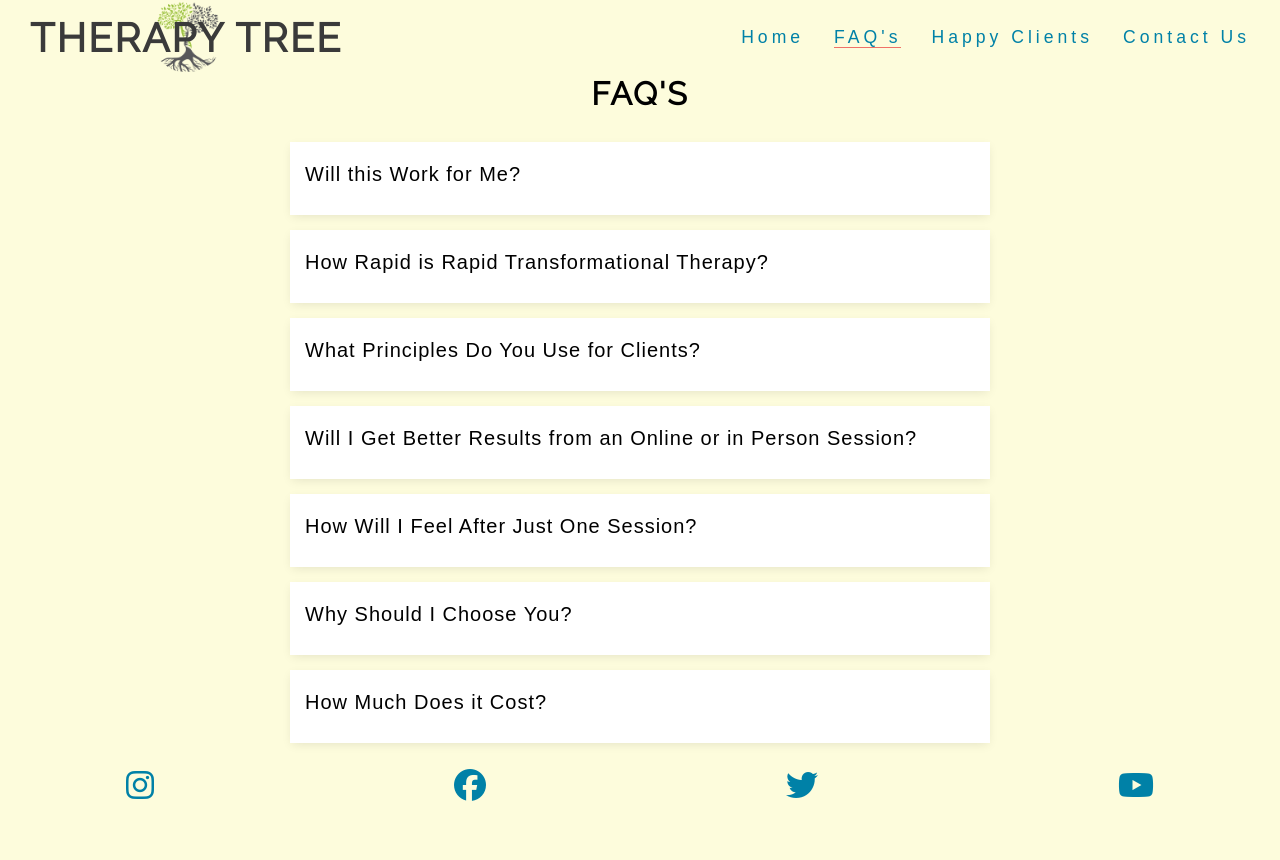
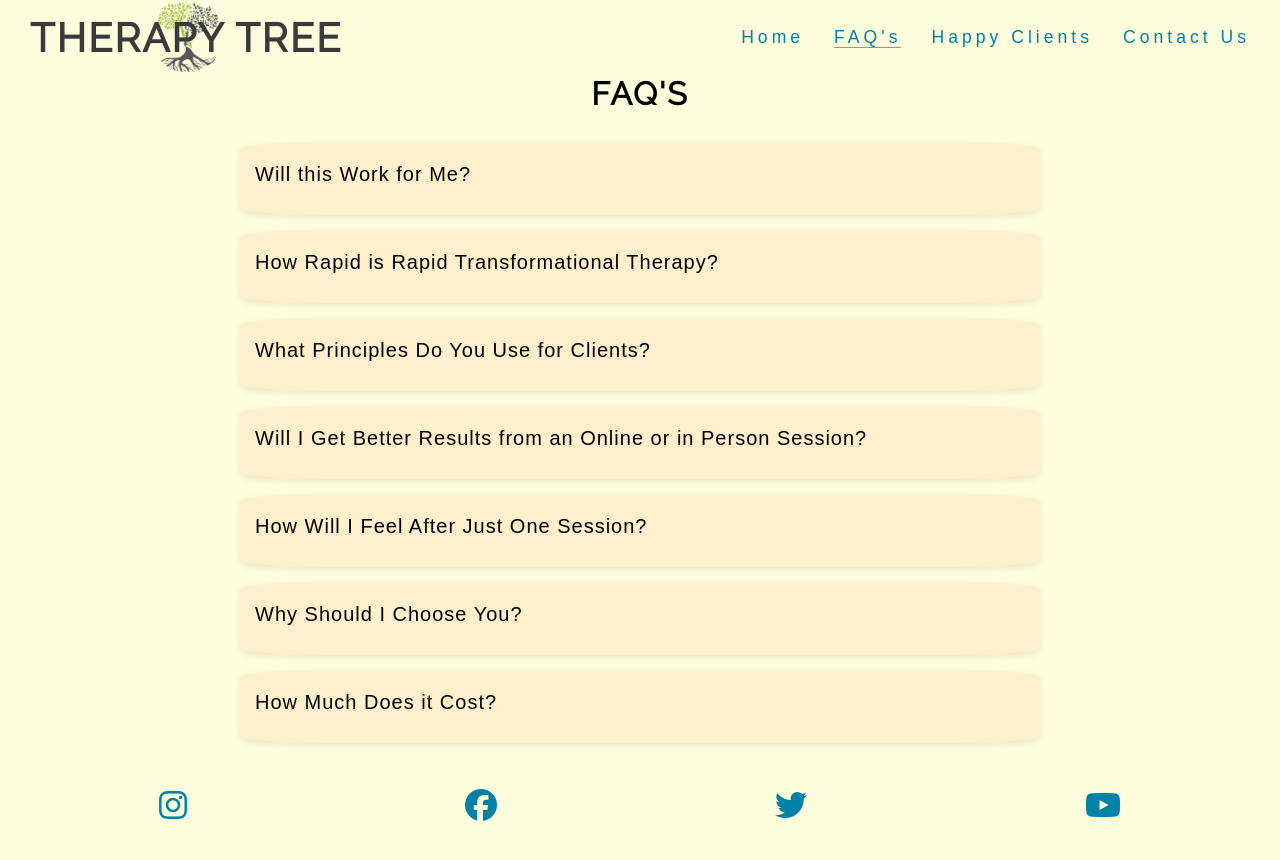
Before and after one commit to Deanbert/therapytree-cfp, a plain HTML site: page faq.html in a window 1280 px wide. Drawn offline with Linux system fonts and the light colour scheme.

Commit message:
Amend footer and styling to FAQ ul

```diff
--- a/assets/css/style.css
+++ b/assets/css/style.css
@@ -277,16 +277,11 @@ hr {
 
 /* Footer Styling and Social Media Icons */
 
-#footer-styling {
-    height: 100px;
-}
-
 #social-networks {
     display: flex;
-    justify-content: center;
+    justify-content: space-around;
     align-items: center;
-    align-content: center;
-    gap: 300px;
+    margin: 20px;
     list-style: none;
     padding-top: 25px;
     padding-bottom: 25px;
@@ -295,14 +290,14 @@ hr {
 
 #social-networks i {
     color: #0081A7;
-    align-items: flex-start;
+    width: 0 auto;
 }
 
 /* FAQ's */
 /* The following CSS code in FAQ's was modified from: https://alvarotrigo.com/blog/css-accordion/ */
 
 #faq {
-    max-width: 700px;
+    max-width: 800px;
     margin: auto;
     padding: 0 15px;
     text-align: center;
@@ -383,7 +378,8 @@ section.faq {
     overflow: hidden;
     padding: 0;
     margin: 0;
-    background: #fff;
+    border-radius: 10%;
+    background: rgba(254, 217, 183, .4);
     box-shadow: 0 3px 10px -2px rgba(0,0,0,0.1);
     -webkit-tap-highlight-color: transparent;
   }
--- a/faq.html
+++ b/faq.html
@@ -10,7 +10,7 @@
         content="RTT, Transformational, Therapy, Alternative Health, Hypnosis, Meditation, Anxiety, Depression">
 
     <link rel="stylesheet" href="assets/css/style.css">
-    <title>Therapy Tree by CFP</title>
+    <title>FAQ - Therapy Tree by CFP</title>
 </head>
 
 <body>
@@ -102,11 +102,11 @@
                 <i></i>
                 <h2>How Much Does it Cost?</h2>
                 <p>Cost varies from client to client and will vary depending on a number of factors, mainly how many sessions you will need.
-                    You can reach out me through our <a href="contact-us.html">Contact Us Section</a>, where we can schedule free initial consultation.</p>
+                    You can reach out me through our <a href="contact-us.html">Contact Us</a> section, where we can schedule free initial consultation.</p>
             </li>
         </ul>
     </div>
-    <footer id="footer-styling">
+    <footer>
         <ul id="social-networks">
             <li>
                 <a href="https://instagram.com" target="_blank" rel="noopener"
```
Also changed, not shown: contact-us.html (+1 -1 lines), happy-clients.html (+1 -1 lines), index.html (+3 -3 lines).
